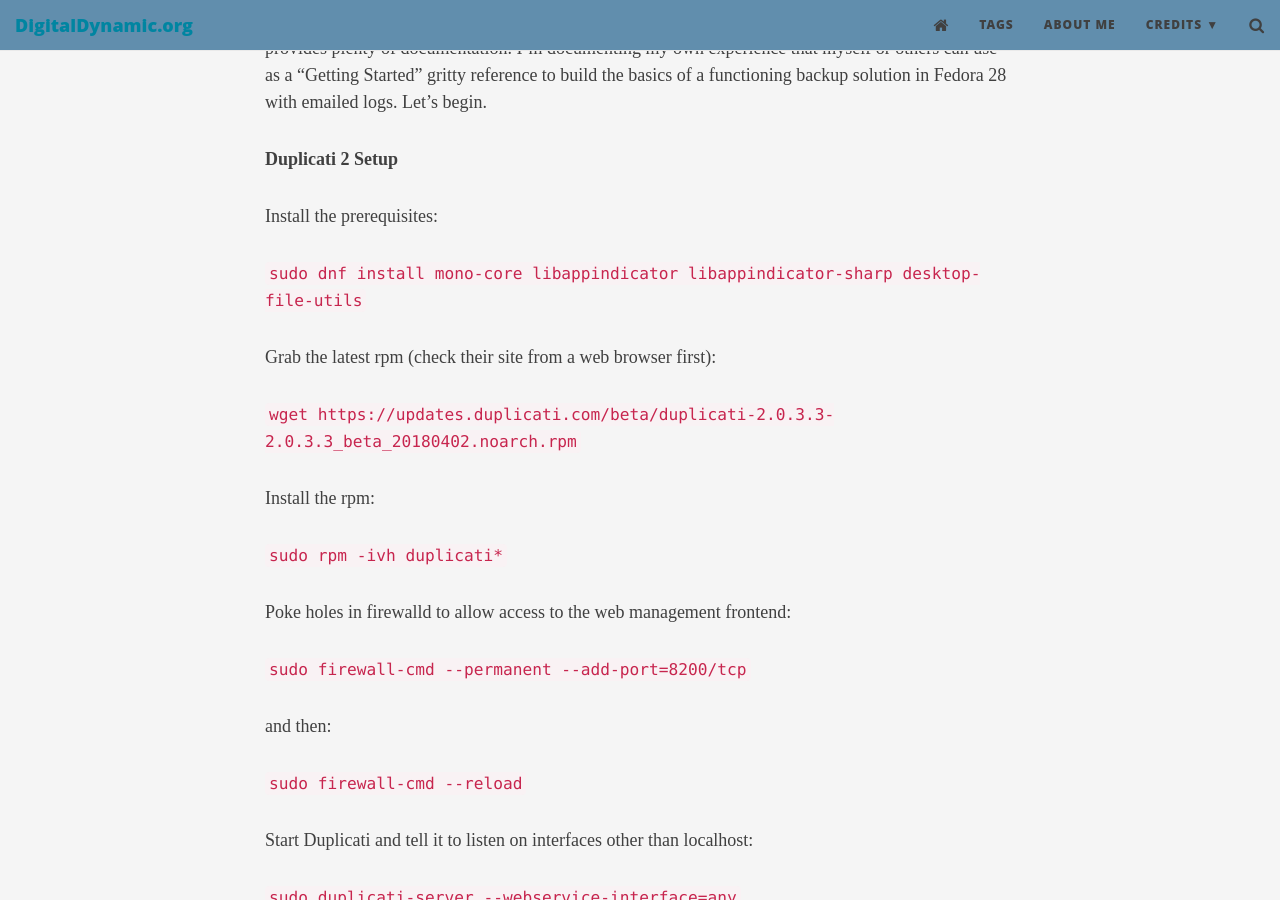
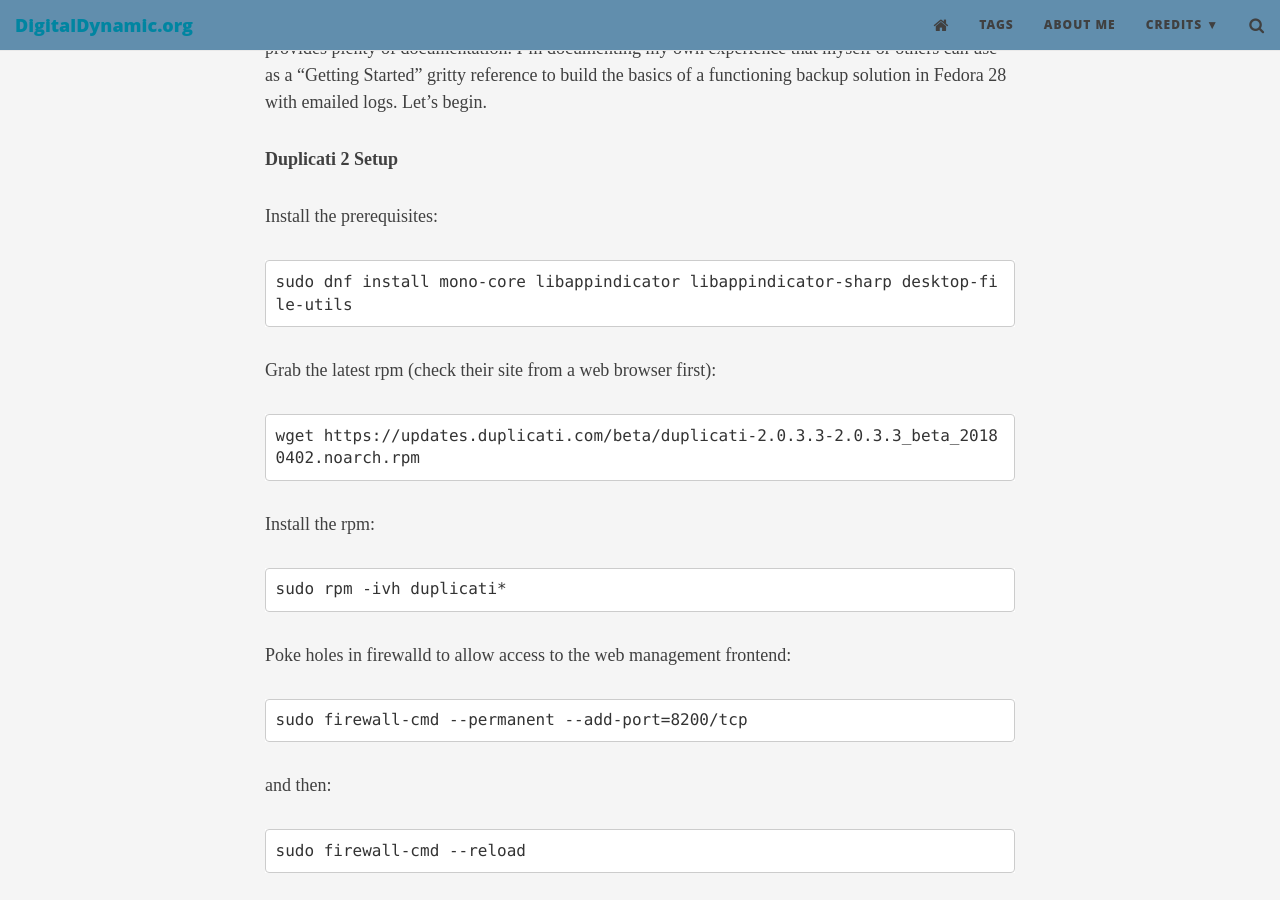
Before and after one commit to crankycaleb/pro, a Jekyll site: the page built from _posts/2018-09-08-Duplicati-Backup-Fedora.md, in a window 1280 px wide and 900 px high, scrolled down 643 px. Built offline with Jekyll 4.4.1, drawn with Linux system fonts in a browser that asks for light colours; nearby versions of some CDN libraries.

````diff
--- a/_posts/2018-09-08-Duplicati-Backup-Fedora.md
+++ b/_posts/2018-09-08-Duplicati-Backup-Fedora.md
@@ -21,49 +21,71 @@ This post is by no means intended to be a detailed Duplicati informative guide,
 
 Install the prerequisites:
 
-`sudo dnf install mono-core libappindicator libappindicator-sharp desktop-file-utils`
+```
+sudo dnf install mono-core libappindicator libappindicator-sharp desktop-file-utils
+```
 
 Grab the latest rpm (check their site from a web browser first):
 
-`wget https://updates.duplicati.com/beta/duplicati-2.0.3.3-2.0.3.3_beta_20180402.noarch.rpm`
+```
+wget https://updates.duplicati.com/beta/duplicati-2.0.3.3-2.0.3.3_beta_20180402.noarch.rpm
+```
 
 Install the rpm:
 
-`sudo rpm -ivh duplicati*`
+```
+sudo rpm -ivh duplicati*
+```
 
 Poke holes in firewalld to allow access to the web management frontend:
 
-`sudo firewall-cmd --permanent --add-port=8200/tcp`
+```
+sudo firewall-cmd --permanent --add-port=8200/tcp
+```
 
 and then:
 
-`sudo firewall-cmd --reload`
+```
+sudo firewall-cmd --reload
+```
 
 Start Duplicati and tell it to listen on interfaces other than localhost:
 
-`sudo duplicati-server --webservice-interface=any`
+```
+sudo duplicati-server --webservice-interface=any
+```
 
 Leave running in terminal, go to the web interface from another pc (http://serverip:8200), set a password, then go back to terminal and ctrl-c.
 
 To work with many third party services, you're going to need to run a cert-sync after setup:
 
-`sudo cert-sync /etc/pki/tls/certs/ca-bundle.crt`
+```
+sudo cert-sync /etc/pki/tls/certs/ca-bundle.crt
+```
 
 By default, Duplicati expects a graphical desktop and is started by a tray object. I'm running a headless nextcloud instance in this example, so I need to be able to run this as a service instead. Let's grab a service config:
 
-`wget https://raw.githubusercontent.com/duplicati/duplicati/master/Installer/debian/debian/duplicati.service`
+```
+wget https://raw.githubusercontent.com/duplicati/duplicati/master/Installer/debian/debian/duplicati.service
+```
 
 Move it:
 
-`sudo mv duplicati.service /etc/systemd/system`
+```
+sudo mv duplicati.service /etc/systemd/system
+```
 
 Then enable at startup and start the service:
 
-`sudo systemctl enable duplicati`
+```
+sudo systemctl enable duplicati
+```
 
 and then:
 
-`sudo systemctl start duplicati`
+```
+sudo systemctl start duplicati
+```
 
 Now to move to configuring for our needs via the web interface.
 
@@ -143,44 +165,66 @@ Hopefully this can get you started with the basics and just go from there. Of no
 
 Now that you've tested and have a working backup setup, let's lock the web interface down with SSL by setting up an nginx reverse proxy. We'll start by installing nginx:
 
-`sudo dnf install nginx`
+```
+sudo dnf install nginx
+```
 
 Then we'll need to navigate to /etc/nginx/ to rm the default nginx.conf and replace it with one that won't conflict with our nextcloud installation:
 
-`wget https://raw.githubusercontent.com/crankycaleb/scripts/master/nginx.conf`
+```
+wget https://raw.githubusercontent.com/crankycaleb/scripts/master/nginx.conf
+```
 
 We need to edit this file in your favorite editor, and replace `yourfqdn` with your actual fully qualified domain name in the following 4 lines:
 
 (Line 41)
-`server_name  yourfqdn;`
+```
+server_name  yourfqdn;
+```
 
 (Line 44)
-`ssl_certificate "/etc/letsencrypt/live/yourfqdn/cert.pem";`
+```
+ssl_certificate "/etc/letsencrypt/live/yourfqdn/cert.pem";
+```
 
 (Line 45)
-`ssl_certificate_key "/etc/letsencrypt/live/yourfqdn/privkey.pem";`
+```
+ssl_certificate_key "/etc/letsencrypt/live/yourfqdn/privkey.pem";
+```
 
 (and Line 64)
-`proxy_redirect	http://localhost:8200 https://yourfqdn:8443;`
+```
+proxy_redirect	http://localhost:8200 https://yourfqdn:8443;
+```
 
 Then save and exit your editor. Next we'll want to start nginx:
 
-`sudo systemctl start nginx`
+```
+sudo systemctl start nginx
+```
 
 and enable it at boot
 
-`sudo systemctl enable nginx`
+```
+sudo systemctl enable nginx
+```
 
 Now we certainly can't forget to poke a hole in our firewall for it:
 
-`sudo firewall-cmd --permanent --add-port=8443/tcp`
+```
+sudo firewall-cmd --permanent --add-port=8443/tcp
+```
 
 Remove the plain http hole:
 
-`sudo firewall-cmd --permanent --remove-port=8200/tcp`
+```
+sudo firewall-cmd --permanent --remove-port=8200/tcp
+```
 
 And reload our firewall:
 
-`sudo firewall-cmd --reload`
+```
+sudo firewall-cmd --reload
+```
 
 And now you should have a fully working SSL encrypted web frontend for Duplicati 2 when you browse to https://yourfqdn:8443. This howto assumes you followed my other howto's and have configured letsencrypt. If you have not done so and prefer to use your own self signed certificates, you'll need to adjust those lines in nginx.conf accordingly.
````
